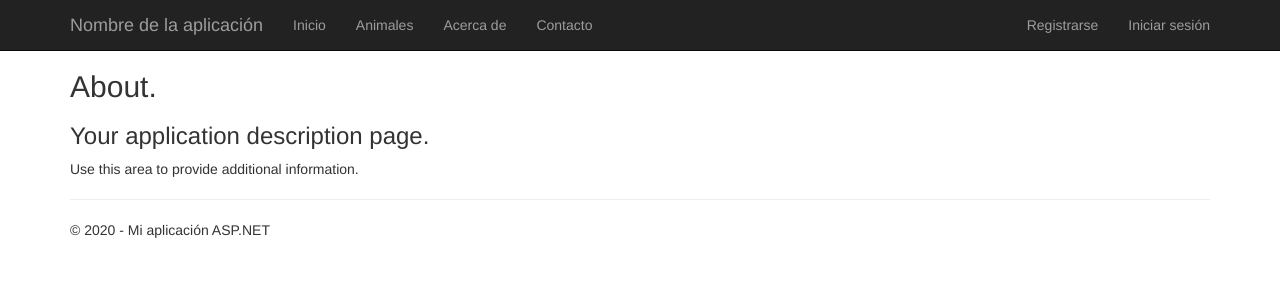
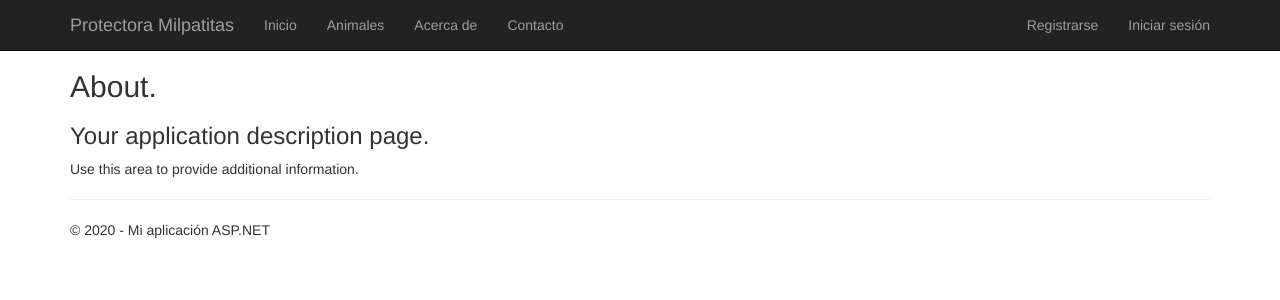
Before and after one commit to AlvaroJoseMoreno/ProtectoraMilpatitasGen, an ASP.NET MVC app: page /Home/About in a window 1280 px wide. Shown: the top 300 px of the page. Run offline with ASP.NET Core 8 and stand-ins for ASP.NET MVC 5, Linux system fonts and the light colour scheme; the project's own start-up code is not run; a stand-in starts its controllers and pages; some libraries are stand-ins or nearby versions.

Commit message:
nombre de la aplicacion

```diff
--- a/WebProtectoraMilpatitas/Views/Shared/_Layout.cshtml
+++ b/WebProtectoraMilpatitas/Views/Shared/_Layout.cshtml
@@ -18,7 +18,7 @@
                     <span class="icon-bar"></span>
                     <span class="icon-bar"></span>
                 </button>
-                @Html.ActionLink("Nombre de la aplicación", "Index", "Home", new { area = "" }, new { @class = "navbar-brand" })
+                @Html.ActionLink("Protectora Milpatitas", "Index", "Home", new { area = "" }, new { @class = "navbar-brand" })
             </div>
             <div class="navbar-collapse collapse">
                 <ul class="nav navbar-nav">
```
